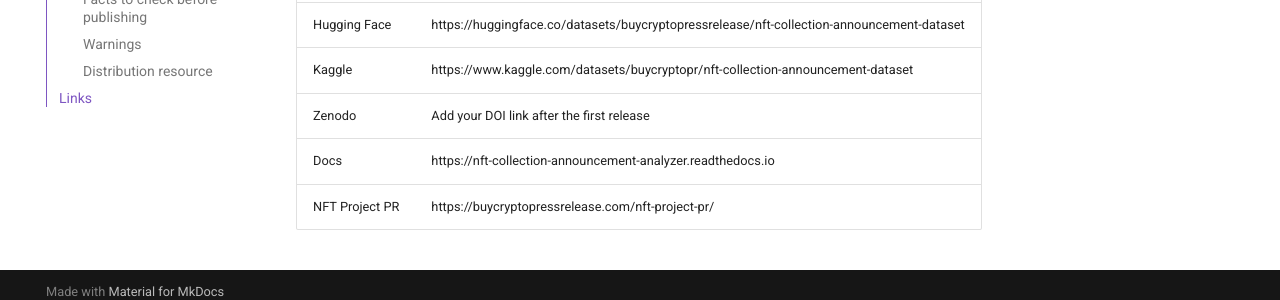
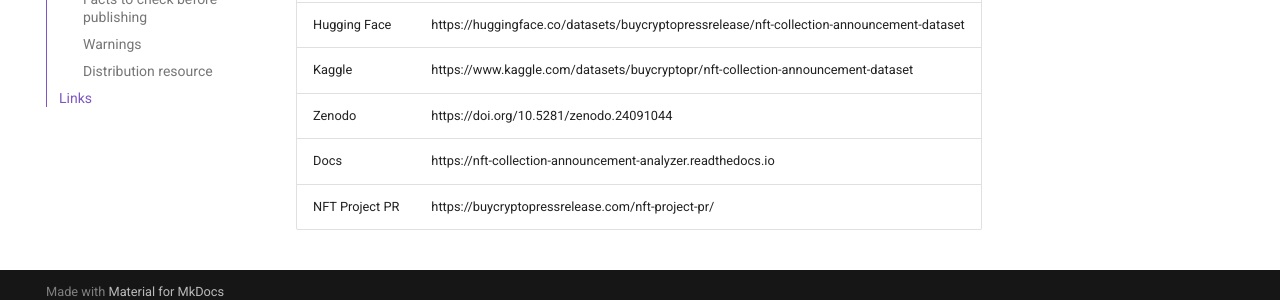
Before and after one commit to buycryptopressrelease/nft-collection-announcement-analyzer, an MkDocs documentation site: the page built from docs/index.md, in a window 1280 px wide and 900 px high, scrolled down 5609 px. Shown: the part 586-886 px from the top of the window. Built offline with MkDocs 1.6.1 and Material for MkDocs 9.7.7, drawn with Linux system fonts in a browser that asks for light colours; comment, search, counter and statistics services are not loaded.

Commit message:
Update Zenodo link in documentation

```diff
--- a/docs/index.md
+++ b/docs/index.md
@@ -188,6 +188,6 @@ Explore NFT focused media distribution through BuyCryptoPressRelease.com. [NFT P
 | PyPI | https://pypi.org/project/nft-collection-announcement-analyzer/ |
 | Hugging Face | https://huggingface.co/datasets/buycryptopressrelease/nft-collection-announcement-dataset |
 | Kaggle | https://www.kaggle.com/datasets/buycryptopr/nft-collection-announcement-dataset |
-| Zenodo | Add your DOI link after the first release |
+| Zenodo | https://doi.org/10.5281/zenodo.24091044 |
 | Docs | https://nft-collection-announcement-analyzer.readthedocs.io |
 | NFT Project PR | https://buycryptopressrelease.com/nft-project-pr/ |
```
